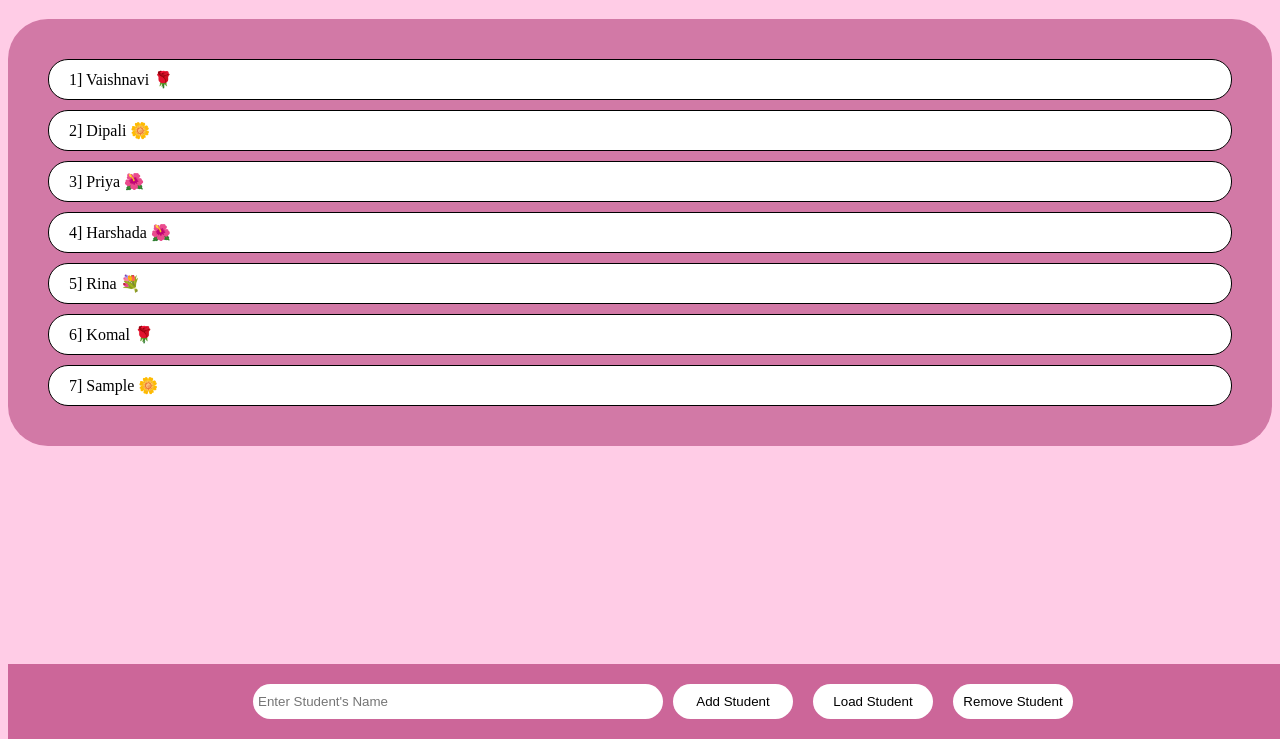
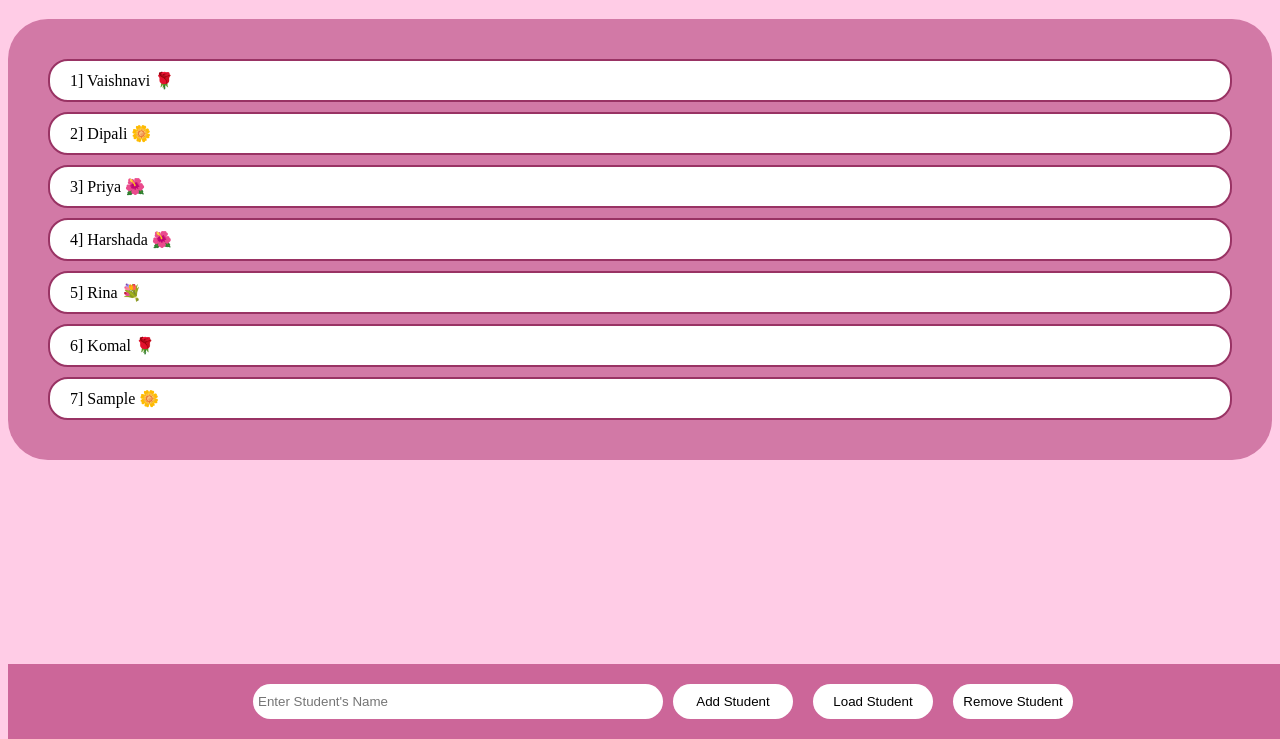
Before and after one commit to hemangimahale10/student-book-repo, a plain HTML site: page index.html in a window 1280 px wide. Both pictures are taken after typing "Sample" into the empty fields and a click on the button "Add Student". Shown: the part 61-800 px from the top of the page. Drawn offline with Linux system fonts and the light colour scheme.

Commit message:
border color is changed

```diff
--- a/style.css
+++ b/style.css
@@ -43,7 +43,7 @@ body{
 }
 
 .students-card{
-    border: 1px solid black;
+    border: 2px solid #993364;
     padding: 10px 20px;
     margin: 10px;
     border-radius: 20px;
```
